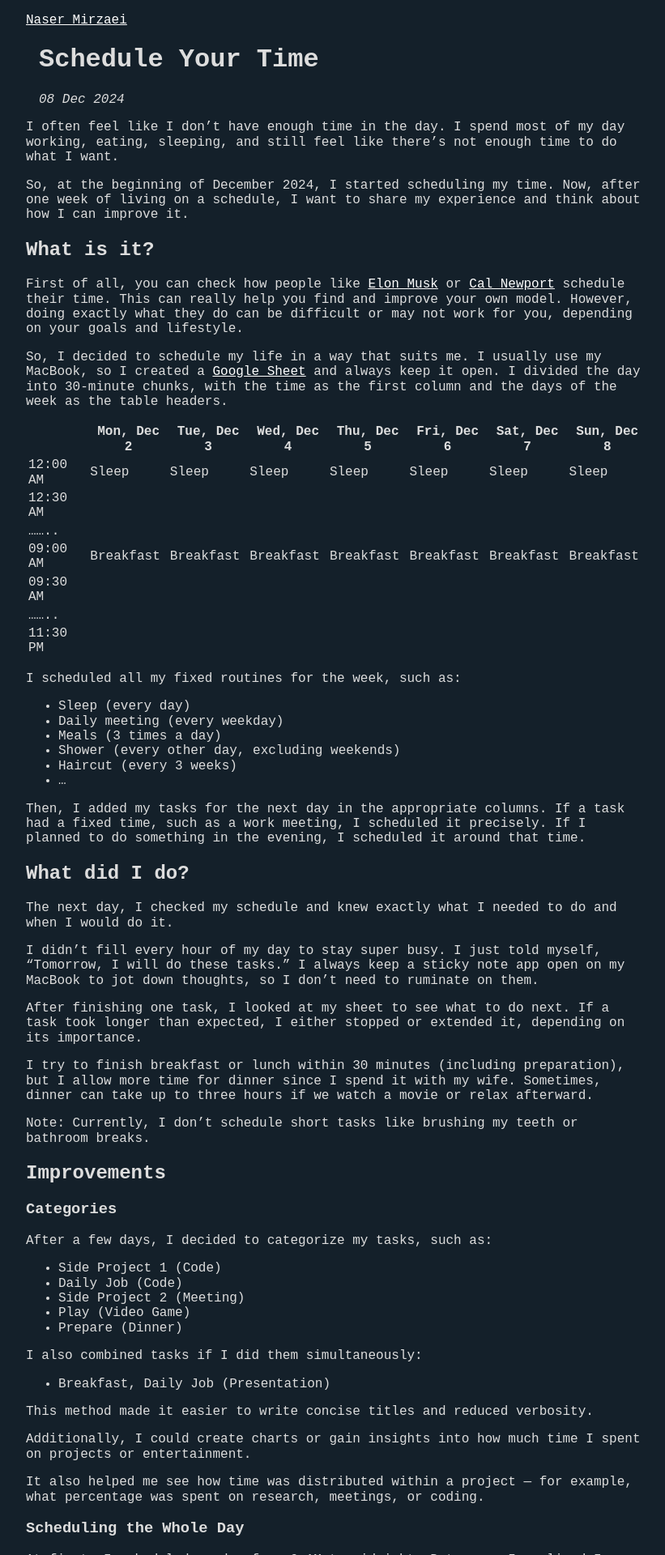
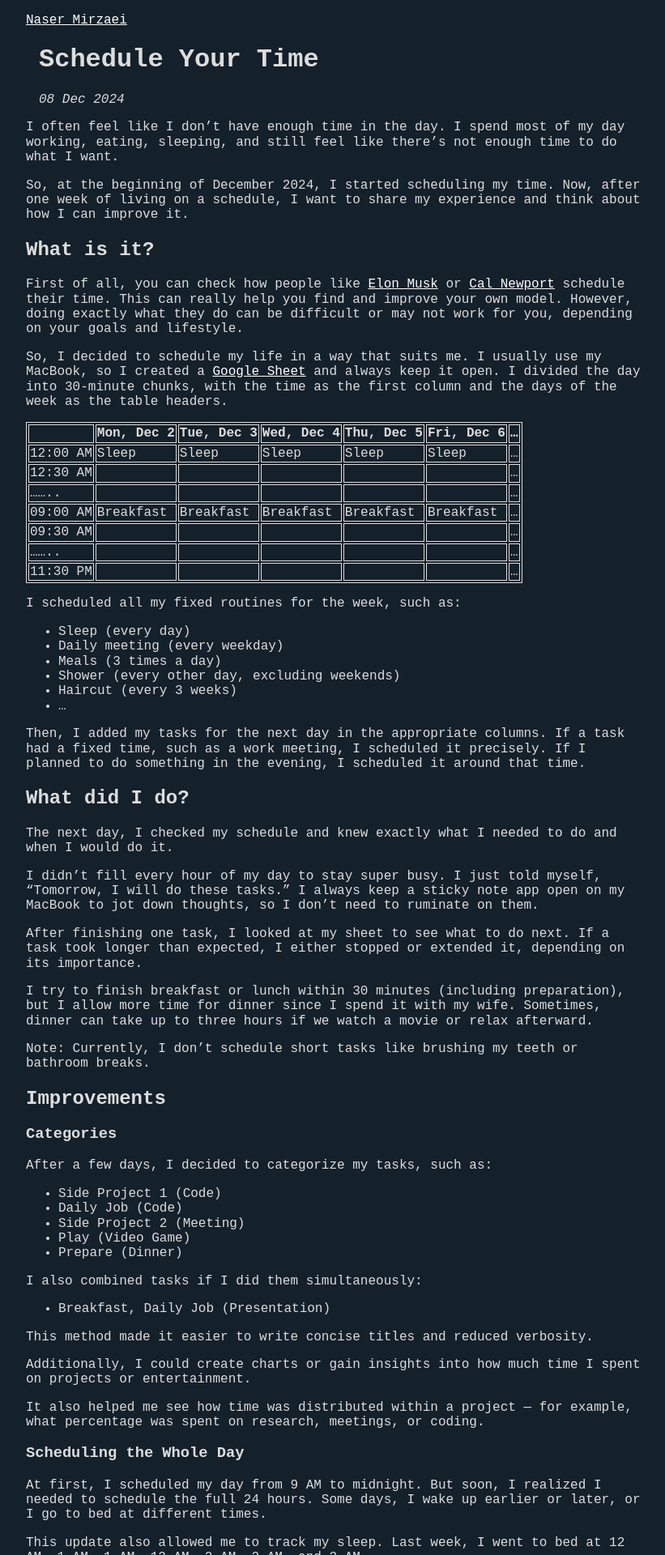
Before and after one commit to nasermirzaei89/nasermirzaei89.github.io, a Jekyll site: the page built from _posts/2024-12-08-schedule-your-time.md, in a window 1280 px wide. Shown: the top 1920 px of the page at 81% size, without its empty margins (224-1045 px from the left). Built offline with Jekyll 4.4.1, drawn with Linux system fonts in a browser that asks for light colours; some web fonts are replaced; comment, search, counter and statistics services are not loaded.

Commit message:
Fix table style

```diff
--- a/_layouts/base.html
+++ b/_layouts/base.html
@@ -105,6 +105,10 @@ layout: compress
     time {
         font-style: italic;
     }
+
+    table, th, td, tr {
+        border: 1px solid #DDDDDD;
+    }
 </style>
 
 <body>
--- a/_posts/2024-12-08-schedule-your-time.md
+++ b/_posts/2024-12-08-schedule-your-time.md
@@ -22,15 +22,15 @@ I usually use my MacBook, so I created a [Google Sheet](https://sheets.new/) and
 I divided the day into 30-minute chunks, with the time as the first column and the days of the week as the table
 headers.
 
-|          | Mon, Dec 2 | Tue, Dec 3 | Wed, Dec 4 | Thu, Dec 5 | Fri, Dec 6 | Sat, Dec 7 | Sun, Dec 8 |
-|----------|------------|------------|------------|------------|------------|------------|------------|
-| 12:00 AM | Sleep      | Sleep      | Sleep      | Sleep      | Sleep      | Sleep      | Sleep      |
-| 12:30 AM |            |            |            |            |            |            |            |
-| ........ |            |            |            |            |            |            |            |
-| 09:00 AM | Breakfast  | Breakfast  | Breakfast  | Breakfast  | Breakfast  | Breakfast  | Breakfast  |
-| 09:30 AM |            |            |            |            |            |            |            |
-| ........ |            |            |            |            |            |            |            |
-| 11:30 PM |            |            |            |            |            |            |            |
+|          | Mon, Dec 2 | Tue, Dec 3 | Wed, Dec 4 | Thu, Dec 5 | Fri, Dec 6 | ... |
+|----------|------------|------------|------------|------------|------------|-----|
+| 12:00 AM | Sleep      | Sleep      | Sleep      | Sleep      | Sleep      | ... |
+| 12:30 AM |            |            |            |            |            | ... |
+| ........ |            |            |            |            |            | ... |
+| 09:00 AM | Breakfast  | Breakfast  | Breakfast  | Breakfast  | Breakfast  | ... |
+| 09:30 AM |            |            |            |            |            | ... |
+| ........ |            |            |            |            |            | ... |
+| 11:30 PM |            |            |            |            |            | ... |
 
 I scheduled all my fixed routines for the week, such as:
 
```
